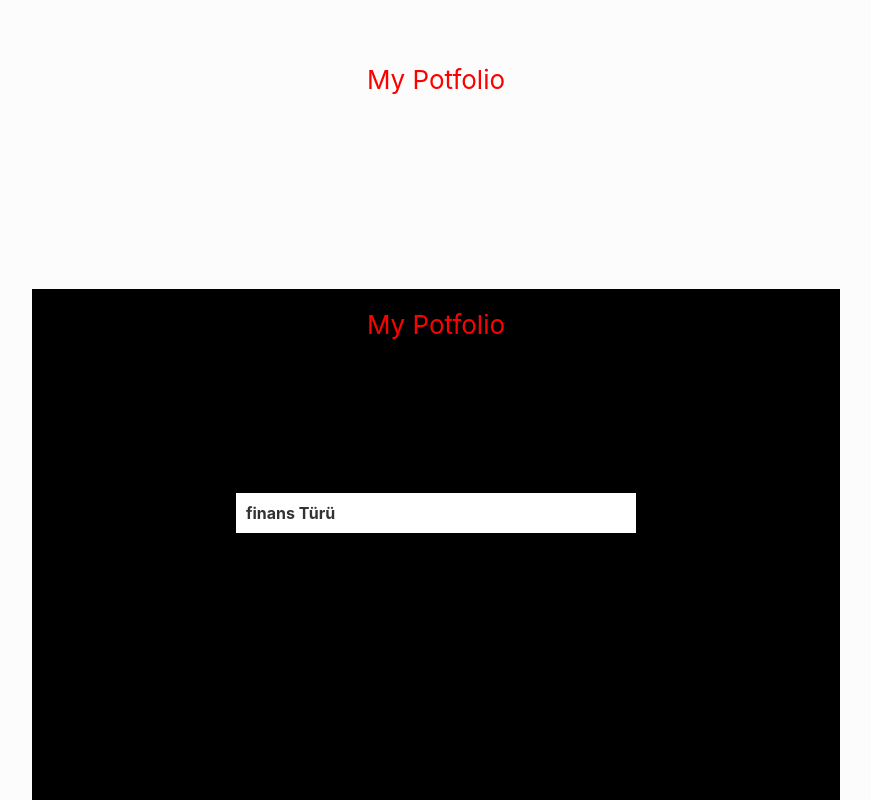
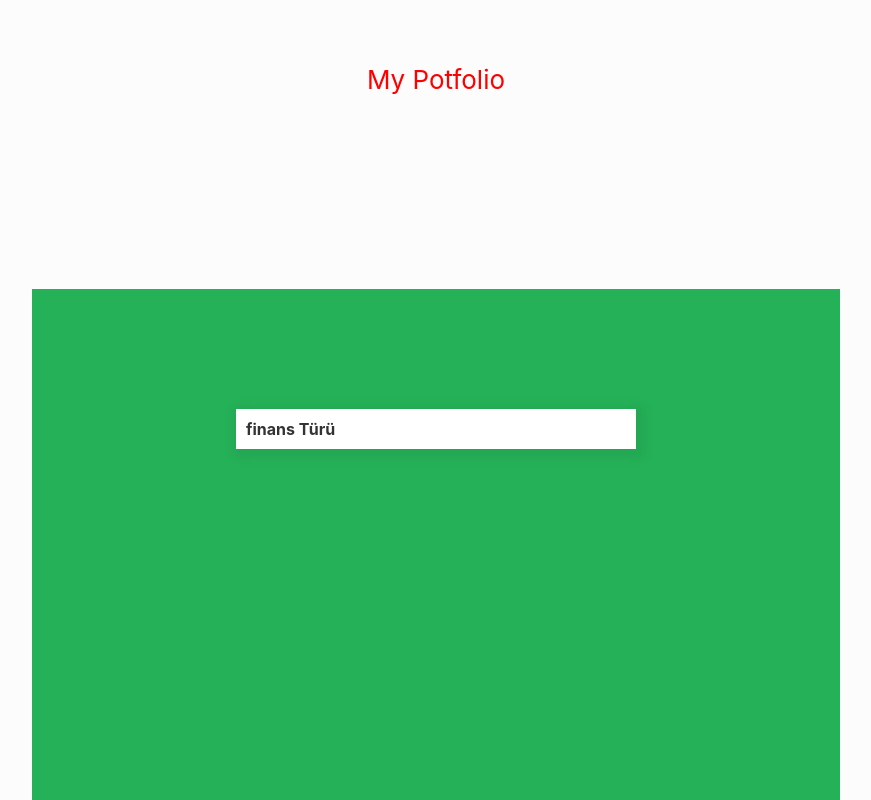
Before and after one commit to kynkcaycan/Financial_Portfolio, a React (Create React App) app: page /buy in a window 1280 px wide. Shown: the top 800 px of the page, without its empty margins (204-1075 px from the left). Built offline with nearby package versions, Linux system fonts and the light colour scheme.

Commit message:
yazı silindi

```diff
--- a/src/App.css
+++ b/src/App.css
@@ -5,7 +5,7 @@
   /* max-width: 40%; */
   align-items: center;
   /* display: flex; */
-  flex-direction: column;
+
 
 }
 
--- a/src/App.js
+++ b/src/App.js
@@ -25,7 +25,7 @@ function App() {
       <div className="App">
 
         <div className="middleBox">
-          <header className="App-header">My Potfolio</header>
+
 
             <Switch>
               <Route exact path="/">
--- a/src/Pages/BuyPage.js
+++ b/src/Pages/BuyPage.js
@@ -1,9 +1,10 @@
 import React from 'react';
 
-import Dropdown from '../Components/Dropdown'
+import Dropdown from '../components/Dropdown'
 
 function BuyPage () {
     return(
+
     <>
     <Dropdown/>
 
--- a/src/index.css
+++ b/src/index.css
@@ -6,8 +6,8 @@ body {
   -webkit-font-smoothing: antialiased;
   -moz-osx-font-smoothing: grayscale;
    align-items: center;
-   background-color: rgb(255, 255, 255);
-
+   /* background-color: rgb(255, 255, 255); */
+   /* background-image: url('C:\\Users\\aycan\\Downloads\\fishwp.png'); */
 
 
 }
@@ -34,7 +34,7 @@ code {
   max-width: 60%;
   margin: 40px auto;
   padding: 20px;
-  background-color: rgb(0, 0, 0);
+  background-color: rgb(37, 177, 88);
   max-width: 60%;
   margin: 40px auto;
   padding: 20px;
@@ -42,6 +42,9 @@ code {
 flex-direction: column;
 
 }
+.middleBox:hover {
+  box-shadow: 1px 3px 5px rgba(206, 22, 22, 0.1);
+}
 Button{
   margin-bottom: 3%;
   max-width: 60%;
```
